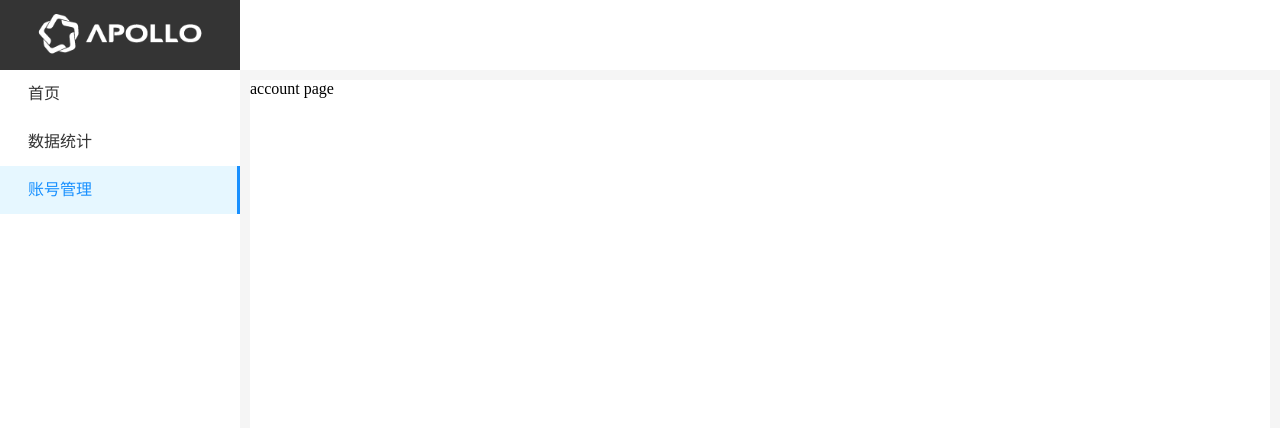
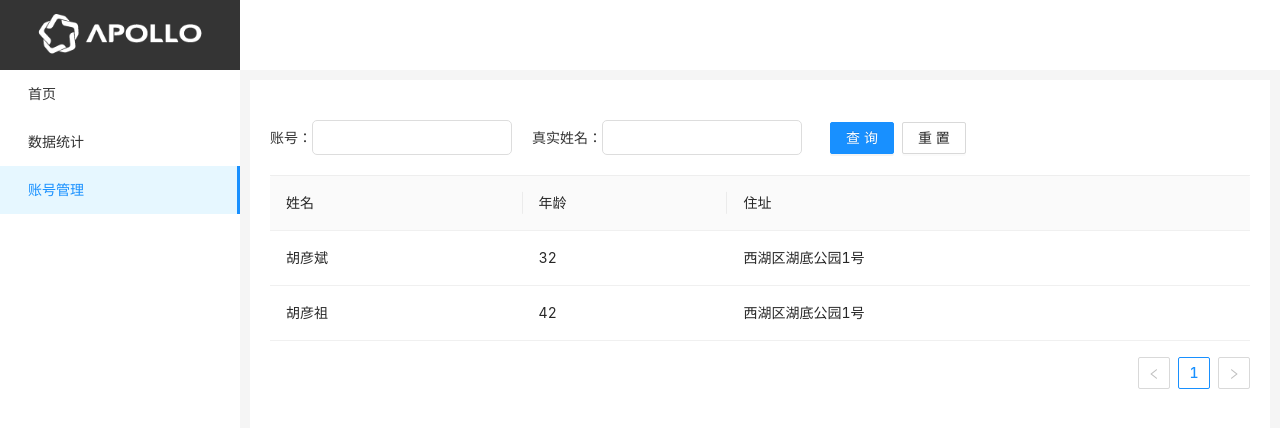
Before and after one commit to pop-club/create-app, a React app: page /account in a window 1280 px wide. Shown: the top 428 px of the page. Built offline with nearby package versions, Linux system fonts and the light colour scheme.

Commit message:
添加表格

```diff
--- a/src/assets/App.css
+++ b/src/assets/App.css
@@ -1,3 +1,4 @@
+@import '~antd/dist/antd.css';
 * {
   margin: 0;
   padding: 0;
--- a/src/components/Input/Input.js
+++ b/src/components/Input/Input.js
@@ -10,9 +10,12 @@ export default class Input extends Component {
   }
 
   change = (e) => {
+    const value = e.target.value
+    const index = this.props.index
     this.setState({
-      value: e.target.value
+      value
     })
+    this.props.emit(value, index)
   }
 
   render() {
--- a/src/components/Input/Input.module.scss
+++ b/src/components/Input/Input.module.scss
@@ -4,7 +4,7 @@
   line-height: 35px;
   padding-left: 10px;
   border: 1px solid #ddd;
-  border-radius: 8px;
+  border-radius: 5px;
   &:hover{
     border-color: #00bff0;
   }
--- a/src/layouts/Container.js
+++ b/src/layouts/Container.js
@@ -16,7 +16,7 @@ export default class Container extends Component {
         </div>
         <div className={styles.main}>
           <div className={styles.menu}>
-            <Menu></Menu>
+            <Menu/>
           </div>
           <div className={styles.content}>
             {this.props.children}
--- a/src/layouts/Container.module.scss
+++ b/src/layouts/Container.module.scss
@@ -32,6 +32,7 @@ $height: 70px;
       margin: 10px;
       overflow-x: hidden;
       overflow-y: auto;
+      padding: 20px;
     }
   }
 }
--- a/src/views/Account.js
+++ b/src/views/Account.js
@@ -1,10 +1,88 @@
 import React, { Component } from 'react'
+import styles from './Account.module.scss'
+import Input from '@/components/Input/Input'
+import { Button, Table } from 'antd'
 
 export default class Account extends Component {
+  constructor (props) {
+    super(props)
+    this.state = {
+      form: {
+        account: '',
+        realname: ''
+      },
+    }
+  }
+
+  setFrom = (value, index) => {
+    const form = Object.assign({}, this.state.form, { [index]: value })
+    this.setState({
+      form
+    })
+  }
+
+  log = () => {
+    console.log(this.state.form)
+  }
+
+  add = () => {
+
+  }
+
   render() {
+    const dataSource = [
+      {
+        key: '1',
+        name: '胡彦斌',
+        age: 32,
+        address: '西湖区湖底公园1号',
+      },
+      {
+        key: '2',
+        name: '胡彦祖',
+        age: 42,
+        address: '西湖区湖底公园1号',
+      },
+    ]
+    const columns = [
+      {
+        title: '姓名',
+        dataIndex: 'name',
+        key: 'name',
+      },
+      {
+        title: '年龄',
+        dataIndex: 'age',
+        key: 'age',
+      },
+      {
+        title: '住址',
+        dataIndex: 'address',
+        key: 'address',
+      },
+    ]
     return (
-      <div>
-        account page
+      <div className={styles.account}>
+        <div className={styles.search}>
+          <div className={styles.row}>
+            <label>账号：</label>
+            <Input emit={this.setFrom} index="account"/>
+          </div>
+          <div className={styles.row}>
+            <label>真实姓名：</label>
+            <Input emit={this.setFrom} index="realname"/>
+          </div>
+          <div className={styles.row}>
+            <Button onClick={this.log} type="primary" className={styles['ant-btn']}>查询</Button>
+            <Button onClick={this.add} className={styles['ant-btn']}>重置</Button>
+          </div>
+        </div>
+        <div className={styles.content}>
+          <div className={styles.table}>
+            <Table dataSource={dataSource} columns={columns} />
+          </div>
+          <div className={styles.page}></div>
+        </div>
       </div>
     )
   }
--- /dev/null
+++ b/src/views/Account.module.scss
@@ -0,0 +1,18 @@
+.account{
+  .search{
+    padding: 20px 0;
+    border-bottom: 1px solid #eee;
+    .row{
+      display: inline-block;
+      margin-right: 20px;
+      .ant-btn{
+        margin-left: 8px;
+      }
+      label{
+        text-align: right;
+        display: inline-block;
+        color: #343434;
+      }
+    }
+  }
+}
```
